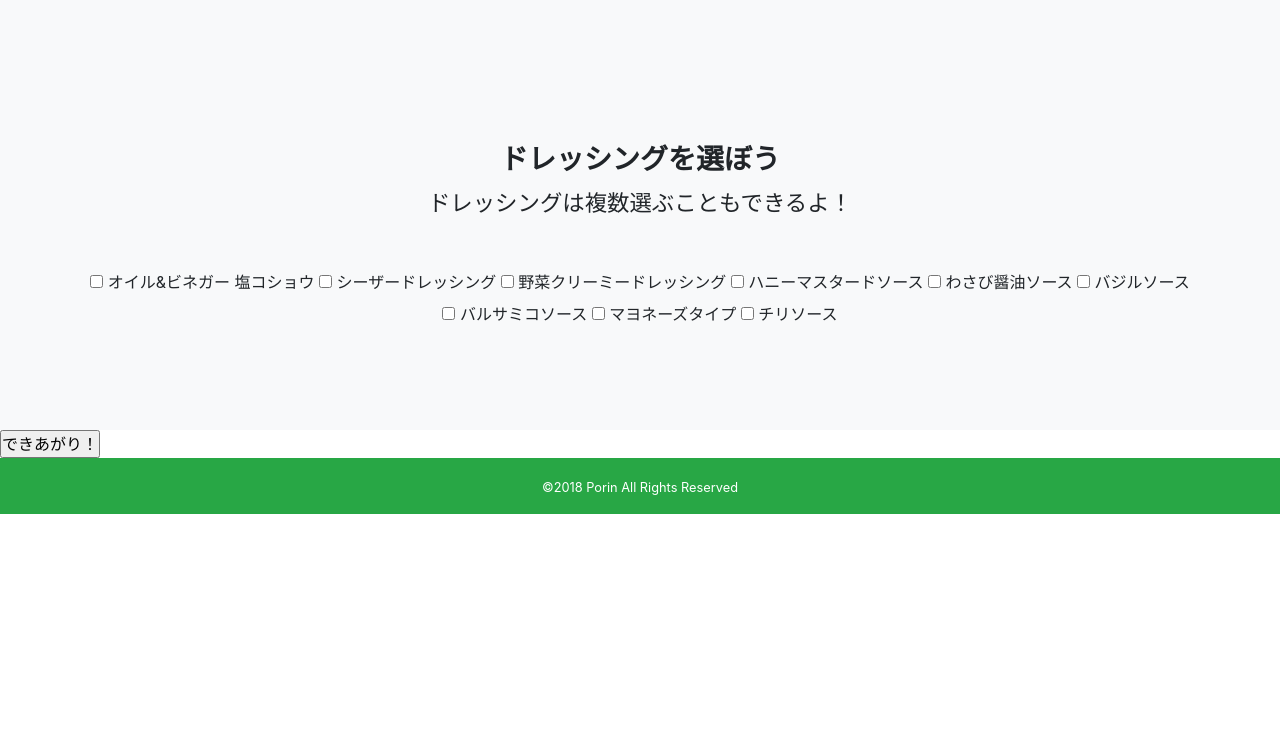
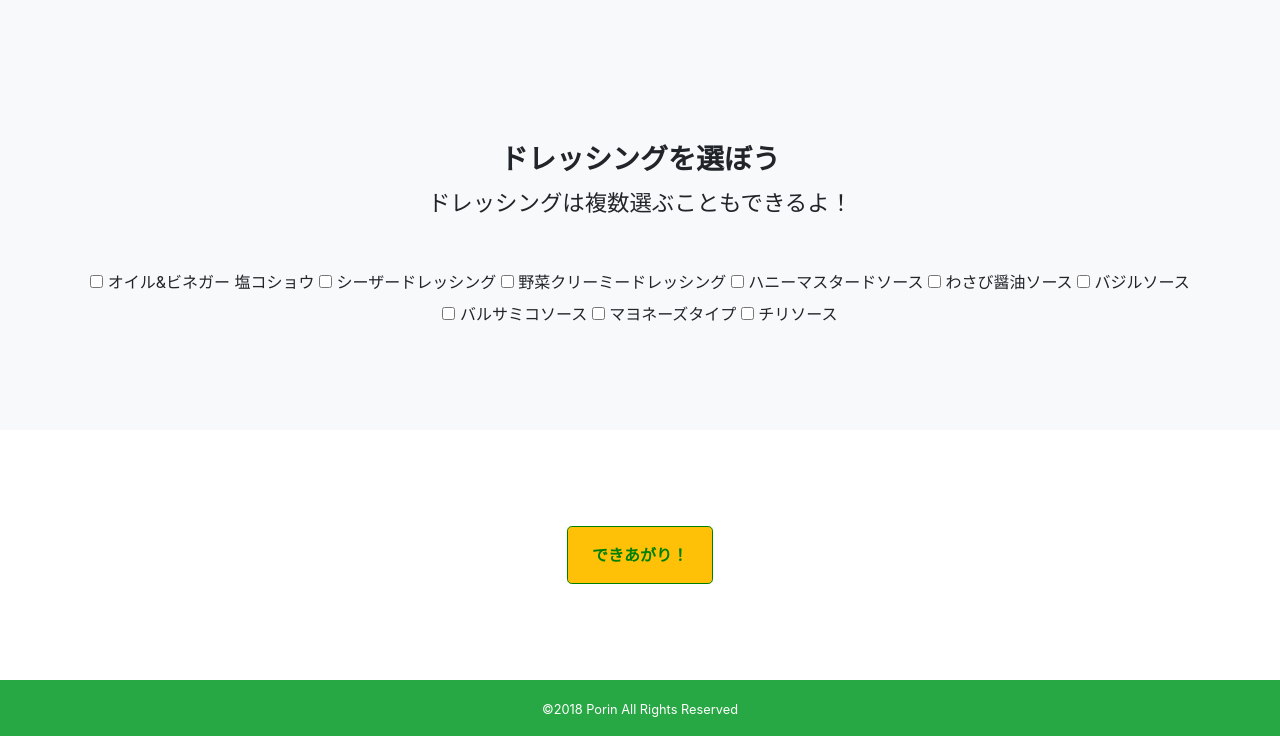
Before and after one commit to mihoijuin/subway-order, a Flask app: page / in a window 1280 px wide. Shown: the part 2116-2852 px from the top of the page. Before the commit the page ends 2630 px from the top, so only its background shows below. Run offline with Flask 2, Linux system fonts and the light colour scheme; some libraries are stand-ins or nearby versions.

Commit message:
[add]refs #68 submitボタンを装飾

```diff
--- a/web-app/subway/static/style.css
+++ b/web-app/subway/static/style.css
@@ -130,4 +130,16 @@ p {
   font-size: 1.4rem;
   line-height: 1.7; }
 
+/* submit */
+.submit input {
+  border-radius: .3rem;
+  background-color: #ffc107;
+  border: solid 1px green;
+  color: green;
+  cursor: pointer;
+  font-weight: bold;
+  padding: 1rem 1.5rem; }
+  .submit input:hover {
+    background-color: #edb100; }
+
 /*# sourceMappingURL=style.css.map */
--- a/web-app/subway/static/style.scss
+++ b/web-app/subway/static/style.scss
@@ -140,3 +140,20 @@ p {
   font-size: 1.4rem;
   line-height: 1.7;
 }
+
+/* submit */
+.submit {
+  input {
+    border-radius: .3rem;
+    background-color: #ffc107;
+    border: solid 1px green;
+    color: green;
+    cursor: pointer;
+    font-weight: bold;
+    padding: 1rem 1.5rem;
+
+    &:hover {
+      background-color: darken(#ffc107, 5%);
+    }
+  }
+}
--- a/web-app/subway/templates/index.html
+++ b/web-app/subway/templates/index.html
@@ -159,7 +159,7 @@
       </div>
 
       <!-- 送信 -->
-      <div>
+      <div class="submit text-center py-5 my-5">
         {{ form.submit }}
       </div>
     </form>
```
Also changed, not shown: 1 other file.
